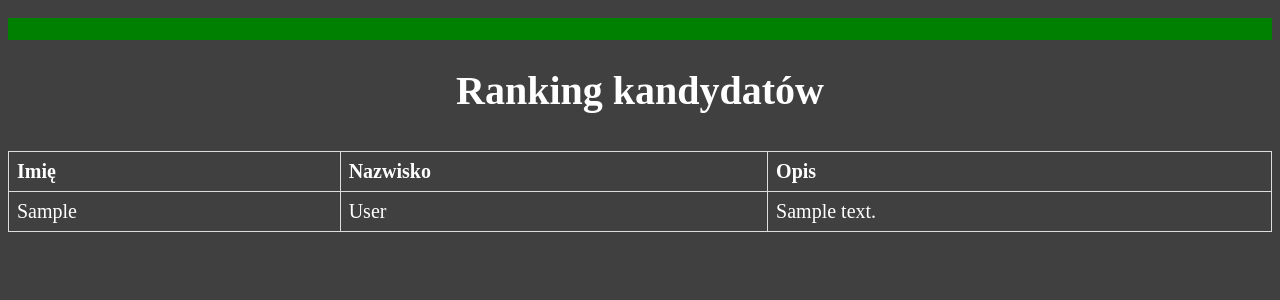
After one commit to jpisarek/WebService, a Django app: template app/templates/recruiter_rank.html in a window 1280 px wide. The commit adds this page. Shown: the top 300 px of the page. Run offline with Django 3.2, Linux system fonts and the light colour scheme; the template is opened without the code that fills it: most values are stand-ins (such as "Sample title", 1, 10 or a date in 2020).

Commit message:
Recruiter panel - create rank site

```diff
--- a/WebService/urls.py
+++ b/WebService/urls.py
@@ -26,5 +26,6 @@ urlpatterns = [
     # url(r'^login/', views.login_page, name='login_page'),
     url(r'^user/', include('django.contrib.auth.urls')),
     url(r'^admin/', admin.site.urls),
-    url(r'^recruiter/home', views.recruiter_home, name='recruiter_home')
+    url(r'^recruiter/home', views.recruiter_home, name='recruiter_home'),
+    url(r'^recruiter/rank', views.recruiter_rank, name='recruiter_rank')
 ]
--- a/app/static/style.css
+++ b/app/static/style.css
@@ -116,3 +116,16 @@ ol > li > ul > li:hover > a
 {
 	color: #013801;
 }
+
+table
+{
+	width: 100%;
+	border-collapse: collapse;
+}
+
+td, th
+{
+	border: 1px solid #dddddd;
+  	text-align: left;
+  	padding: 8px;
+}
--- a/app/templates/recruiter_home.html
+++ b/app/templates/recruiter_home.html
@@ -28,7 +28,7 @@
                             <li><a href="#">Przeglądaj</a></li>
                         </ul>
                     </li>
-                    <li><a href="#">Ranking</a></li>
+                    <li><a href="{% url 'recruiter_rank' %}">Ranking</a></li>
                 </ol>
             </div>
         </div>
--- /dev/null
+++ b/app/templates/recruiter_rank.html
@@ -0,0 +1,30 @@
+{% load static %}
+<!DOCTYPE html>
+<html>
+    <head>
+        <meta charset="utf-8">
+        <link rel="stylesheet" type="text/css" href="{% static 'style.css' %}">
+    </head>
+    <body>
+        <div class="header">
+            <div class="area"></div>
+            <h1>Ranking kandydatów</h1>
+        </div>
+        <div class="rank">
+            <table>
+                <tr>
+                    <th>Imię</th>
+                    <th>Nazwisko</th>
+                    <th>Opis</th>
+                </tr>
+                {% for candidate in candidates %}
+                <tr>
+                    <td>{{ candidate.first_name }}</td>
+                    <td>{{ candidate.last_name }}</td>
+                    <td>{{ candidate.description }}</td>
+                </tr>
+                {% endfor %}
+        </table>
+        </div>
+    </body>
+</html>
```
Also changed, not shown: app/views.py (+7 -0 lines).
